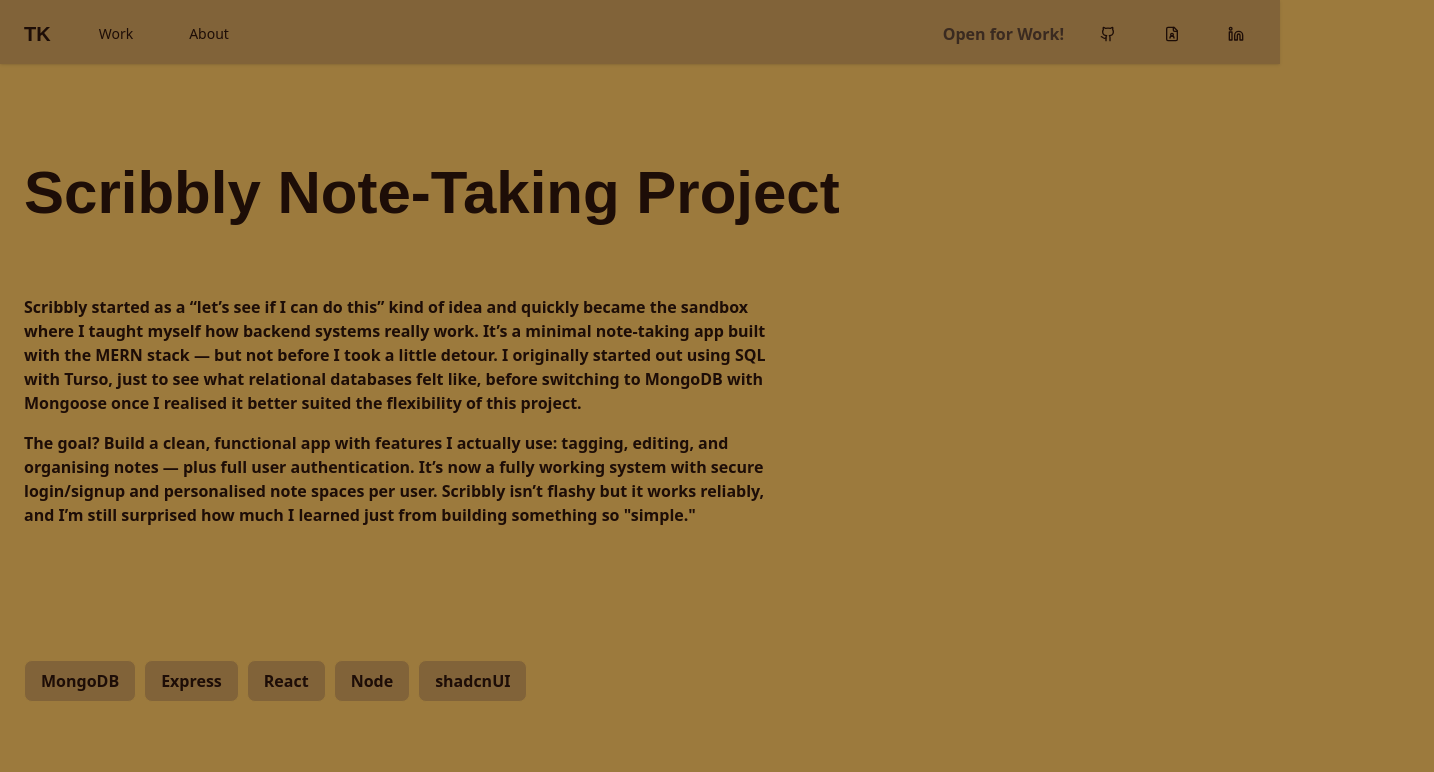
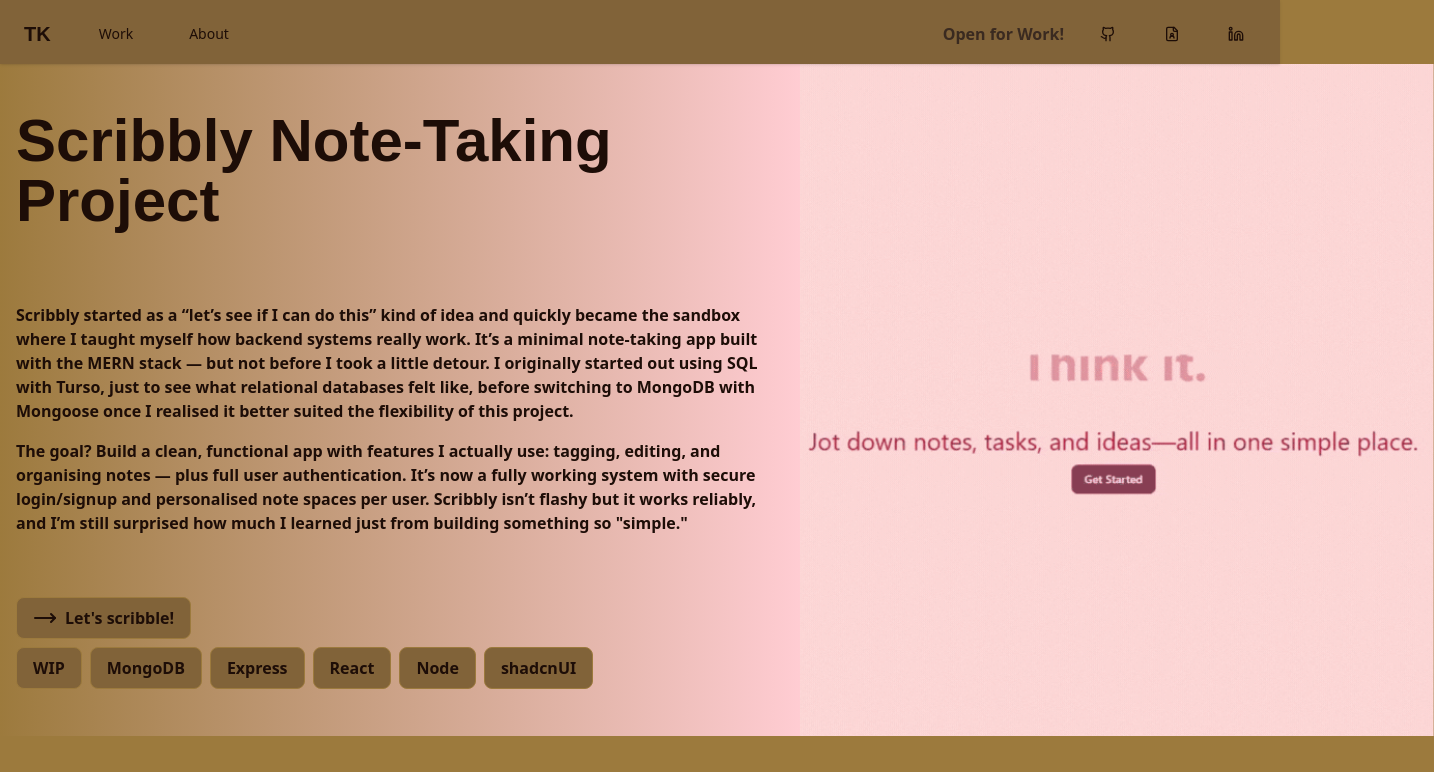
Before and after one commit to taemmyk/taemmyk-portfolio, a React (Vite) app: page /work/scribbly in a window 1280 px wide. Shown: the top 772 px of the page, 1434 px wide, since content can reach past the window. Built offline with nearby package versions, Linux system fonts and the light colour scheme; a web font is replaced by a local one.

Commit message:
feat(work): added project media

```diff
--- a/src/components/Cobra.tsx
+++ b/src/components/Cobra.tsx
@@ -34,12 +34,17 @@ function Cobra() {
             </p>
           </div>
         </div>
+        <div className="flex-col space-y-2">
+          <StyledTag showArrow={true} url="https://jsd9-spicy-cobra-frontend.vercel.app/">
+            Game time? Let's play!
+          </StyledTag>
           <div className="flex space-x-2">
             <StyledTag hasBgAnimation={false}>MongoDB</StyledTag>
             <StyledTag hasBgAnimation={false}>Express</StyledTag>
             <StyledTag hasBgAnimation={false}>React</StyledTag>
             <StyledTag hasBgAnimation={false}>Node</StyledTag>
             <StyledTag hasBgAnimation={false}>MUI</StyledTag>
+          </div>
         </div>
       </div>
       <div className="flex flex-col gap-y-10">
--- a/src/components/Scribbly.tsx
+++ b/src/components/Scribbly.tsx
@@ -1,13 +1,23 @@
 import StyledTag from "./common/StyledTag";
+import scribblyGifImage from "../assets/scribbly-welcome.gif";
 
 function Scribbly() {
   return (
     <>
       <div
-        style={{ minHeight: `calc(100vh - 64px - 64px)` }}
-        className="flex flex-col justify-around"
+        style={{
+          minHeight: `calc(100vh - 64px - 64px)`,
+        }}
+        className="flex flex-col lg:flex-row relative overflow-visible"
       >
-        <div className="items-center">
+        <div
+          className="w-full lg:w-[62.5%] bg-gradient-to-r from-background to-rose-200
+               flex flex-col justify-around z-5 p-4"
+          style={{
+            minHeight: `calc(100vh - 128px)`,
+          }}
+        >
+          <div>
             <h1 className="font-atma text-6xl font-bold">
               Scribbly Note-Taking Project
             </h1>
@@ -15,23 +25,29 @@ function Scribbly() {
               <p className="pb-4">
                 Scribbly started as a “let’s see if I can do this” kind of idea
                 and quickly became the sandbox where I taught myself how backend
-              systems really work. It’s a minimal note-taking app built with the
-              MERN stack — but not before I took a little detour. I originally
-              started out using SQL with Turso, just to see what relational
-              databases felt like, before switching to MongoDB with Mongoose
-              once I realised it better suited the flexibility of this project.
+                systems really work. It’s a minimal note-taking app built with
+                the MERN stack — but not before I took a little detour. I
+                originally started out using SQL with Turso, just to see what
+                relational databases felt like, before switching to MongoDB with
+                Mongoose once I realised it better suited the flexibility of
+                this project.
               </p>
               <p>
                 The goal? Build a clean, functional app with features I actually
                 use: tagging, editing, and organising notes — plus full user
                 authentication. It’s now a fully working system with secure
-              login/signup and personalised note spaces per user. Scribbly isn’t
-              flashy but it works reliably, and I’m still surprised how much I
-              learned just from building something so "simple."
+                login/signup and personalised note spaces per user. Scribbly
+                isn’t flashy but it works reliably, and I’m still surprised how
+                much I learned just from building something so "simple."
               </p>
             </div>
           </div>
+          <div className="flex-col space-y-2">
+            <StyledTag showArrow={true} url="/">
+              Let's scribble!
+            </StyledTag>
             <div className="flex space-x-2">
+              <StyledTag hasBgAnimation={false}>WIP</StyledTag>
               <StyledTag hasBgAnimation={false}>MongoDB</StyledTag>
               <StyledTag hasBgAnimation={false}>Express</StyledTag>
               <StyledTag hasBgAnimation={false}>React</StyledTag>
@@ -39,12 +55,26 @@ function Scribbly() {
               <StyledTag hasBgAnimation={false}>shadcnUI</StyledTag>
             </div>
           </div>
-      <div className="flex flex-col gap-y-10">
+        </div>
+
+        {/* รูปด้านขวา */}
+        <img
+          src={scribblyGifImage}
+          alt="Scribbly Welcome"
+          className="hidden lg:block absolute right-0 top-0 h-full object-cover z-0 pointer-events-none"
+          style={{
+            maxWidth: "50%",
+            transform: "translateX(24%)",
+          }}
+        />
+      </div>
+
+      <div className="flex flex-col gap-y-10 mt-16">
         <div className="flex">
-          <div className="w-[30%]">
+          <div className="w-1/3">
             <p className="font-atma text-3xl">What I Did</p>
           </div>
-          <div className="w-[70%]">
+          <div className="w-2/3">
             <p className="text-justify">
               This was a full-stack solo project, so I wore all the hats — from
               spinning up the server to tweaking UI elements. On the backend, I
@@ -67,10 +97,10 @@ function Scribbly() {
           </div>
         </div>
         <div className="flex">
-          <div className="w-[30%]">
+          <div className="w-1/3">
             <p className="font-atma text-3xl">What I Learned</p>
           </div>
-          <div className="w-[70%]">
+          <div className="w-2/3">
             <p className="text-justify">
               Building Scribbly taught me how to truly own a project from top to
               bottom. I learned how different databases affect the way you
@@ -91,10 +121,10 @@ function Scribbly() {
           </div>
         </div>
         <div className="flex">
-          <div className="w-[30%]">
+          <div className="w-1/3">
             <p className="font-atma text-3xl">Future Implementation</p>
           </div>
-          <div className="w-[70%]">
+          <div className="w-2/3">
             <p className="text-justify">
               Now that the core is solid. I’m excited to build on it. I want to
               implement Markdown support for richer note formatting. I also plan
@@ -114,10 +144,10 @@ function Scribbly() {
           </div>
         </div>
         <div className="flex">
-          <div className="w-[30%]">
+          <div className="w-1/3">
             <p className="font-atma text-3xl">Conclusion</p>
           </div>
-          <div className="w-[70%]">
+          <div className="w-2/3">
             <p className="text-justify">
               Scribbly is my little backend success story — the app where I
               learned to troubleshoot problems I didn’t even know existed when I
--- a/src/components/common/StyledTag.tsx
+++ b/src/components/common/StyledTag.tsx
@@ -7,6 +7,7 @@ interface StyledTagProps {
   className?: string;
   showArrow?: boolean;
   hasBgAnimation?: boolean;
+  url?: string;
 }
 
 const StyledTag: React.FC<StyledTagProps> = ({
@@ -15,10 +16,36 @@ const StyledTag: React.FC<StyledTagProps> = ({
   className,
   showArrow = false,
   hasBgAnimation = true,
+  url,
 }) => {
+  const handleClick = () => {
+    if (url) {
+      window.open(url, "_blank");
+    } else if (onClick) {
+      onClick();
+    }
+  };
+
+  if (url) {
+    return (
+      <a
+        href={url}
+        target="_blank"
+        rel="noopener noreferrer"
+        className={`relative overflow-hidden transition-all duration-300 group w-fit px-4 py-2 bg-secondary rounded-md border border-background flex items-center gap-x-2 whitespace-nowrap ${className}`}
+      >
+        {hasBgAnimation && (
+          <div className="absolute inset-0 bg-muted z-0 transform scale-x-0 origin-left transition-transform duration-300 group-hover:scale-x-100" />
+        )}
+        {showArrow && <MoveRight className="relative z-5" />}
+        <span className="relative z-5 font-semibold">{children}</span>
+      </a>
+    );
+  }
+
   return (
     <button
-      onClick={onClick}
+      onClick={handleClick}
       className={`relative overflow-hidden transition-all duration-300 group w-fit px-4 py-2 bg-secondary rounded-md border border-background flex items-center gap-x-2 whitespace-nowrap ${className}`}
     >
       {hasBgAnimation && (
--- a/src/components/layout/Footer.tsx
+++ b/src/components/layout/Footer.tsx
@@ -29,12 +29,15 @@ function Footer() {
 
   return (
     <>
-      <footer className="bg-secondary shadow h-64 py-4 flex flex-col items-center">
+      <footer className="bg-secondary shadow h-16 py-4 flex flex-col items-center">
         <div className="container mx-auto flex justify-between items-center">
           <div className="flex space-x-3">
             <span className="whitespace-nowrap">Based in Bangkok</span>
             <MoveRight className="h-5 w-5 text-foreground" />
             <span className="whitespace-nowrap">{formatTime(currentTime)}</span>
+          </div>
+          <div className="container mx-auto text-center mt-2">
+            © {new Date().getFullYear()} TK.
           </div>
           <Button
             onClick={scrollToTop}
@@ -44,12 +47,6 @@ function Footer() {
             <ArrowUp className="h-5 w-5 text-foreground" />
           </Button>
         </div>
-        <div className="flex">
-          <div></div>
-        </div>
-        <div className="container mx-auto text-center mt-2">
-          © {new Date().getFullYear()} TK.
-        </div>
       </footer>
     </>
   );
--- a/src/components/layout/Layout.tsx
+++ b/src/components/layout/Layout.tsx
@@ -7,7 +7,7 @@ function Layout() {
     <div className="font-semibold">
       <Header />
       <main
-        className="container mx-auto py-8 px-6 mt-16"
+        className="container mx-auto pb-8 mt-16"
         style={{ minHeight: `calc(100vh - 64px - 64px)` }}
       >
         <Outlet />
```
Also changed, not shown: src/assets/scribbly-welcome.gif (added). Lines whose indentation alone changed are shown as unchanged.
